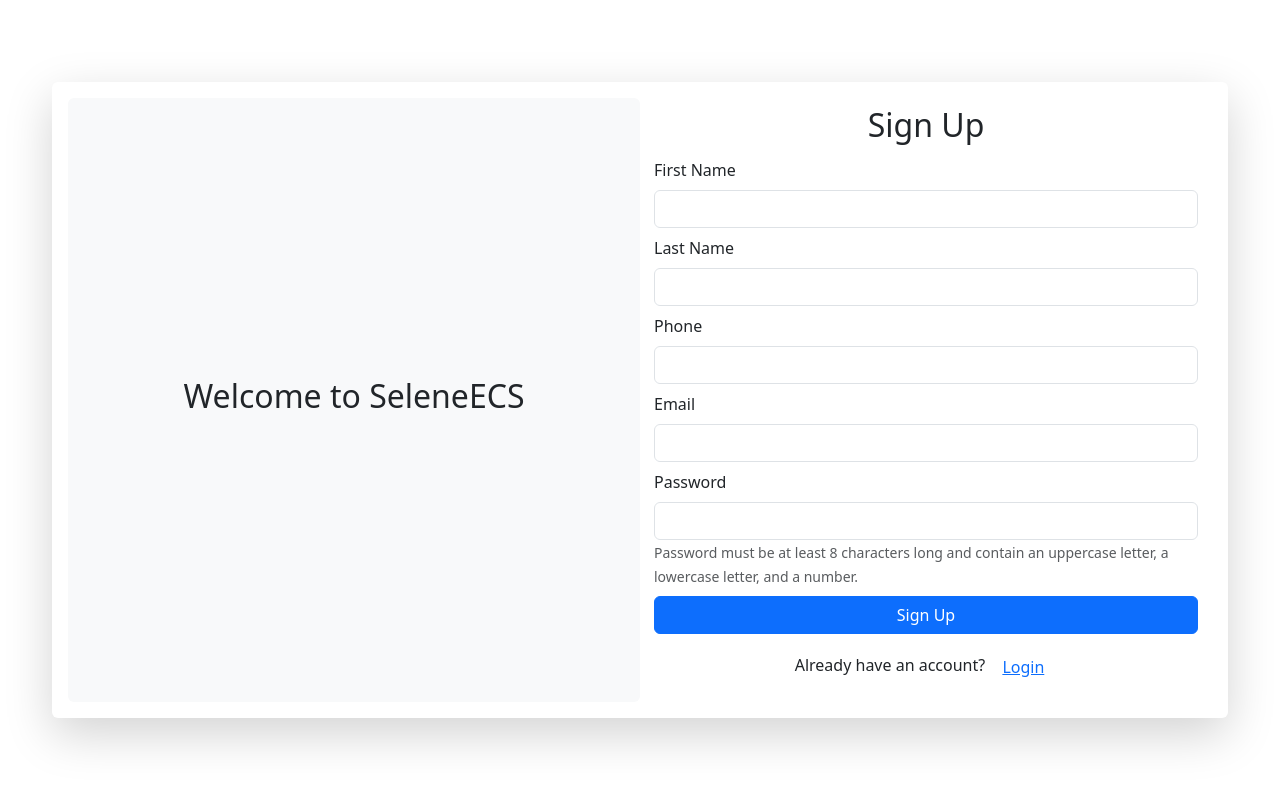
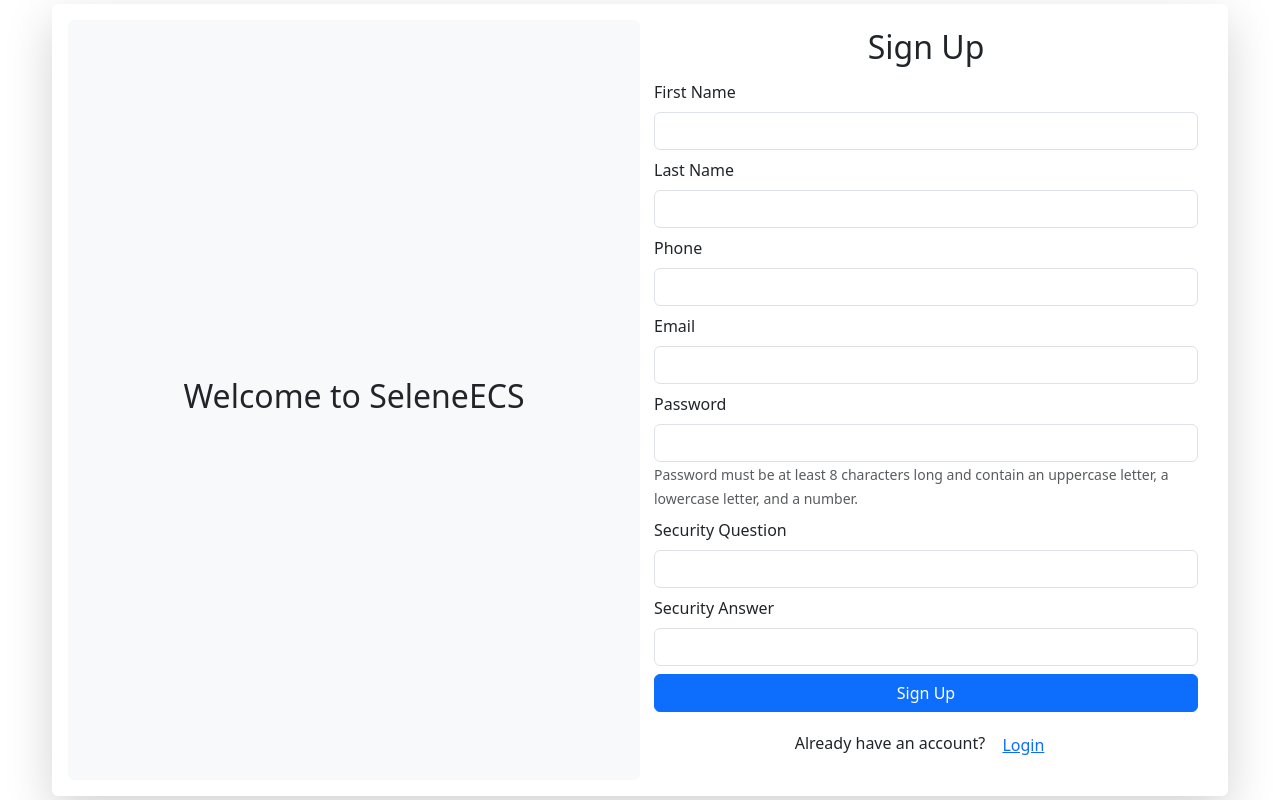
Before and after one commit to seleneecs/front-end, a React (Vite) app: page /login/register in a window 1280 px wide. Both pictures are taken after a click on the button "Sign Up". Built offline with nearby package versions, Linux system fonts and the light colour scheme; no server answers.

Commit message:
modified login register

```diff
--- a/src/components/Auth/LoginRegister.jsx
+++ b/src/components/Auth/LoginRegister.jsx
@@ -11,17 +11,19 @@ const AuthPage = () => {
   const navigate = useNavigate();
   const { setUserId, setToken, setRole } = useContext(UserContext);
 
-  // Login State
+  // Form state for login
   const [email, setEmail] = useState("");
   const [password, setPassword] = useState("");
 
-  // Signup State
+  // Form state for signup
   const [formData, setFormData] = useState({
     First_Name: "",
     Last_Name: "",
     Phone: "",
     Email: "",
     Password: "",
+    security_question: "",
+    security_answer: "",
     Role: "ordinary_user",
   });
 
@@ -91,6 +93,8 @@ const AuthPage = () => {
         Phone: "",
         Email: "",
         Password: "",
+        security_question: "",
+        security_answer: "",
         Role: "ordinary_user",
       });
 
@@ -219,6 +223,31 @@ const AuthPage = () => {
                 </small>
               </div>
 
+              {/* Security Question Fields */}
+              <div className="mb-2">
+                <label className="form-label">Security Question</label>
+                <input
+                  type="text"
+                  name="security_question"
+                  className="form-control"
+                  value={formData.security_question}
+                  onChange={(e) => setFormData({ ...formData, security_question: e.target.value })}
+                  required
+                />
+              </div>
+
+              <div className="mb-2">
+                <label className="form-label">Security Answer</label>
+                <input
+                  type="text"
+                  name="security_answer"
+                  className="form-control"
+                  value={formData.security_answer}
+                  onChange={(e) => setFormData({ ...formData, security_answer: e.target.value })}
+                  required
+                />
+              </div>
+
               <button type="submit" className="btn btn-primary w-100" disabled={loading}>
                 {loading ? "Signing Up..." : "Sign Up"}
               </button>
```
